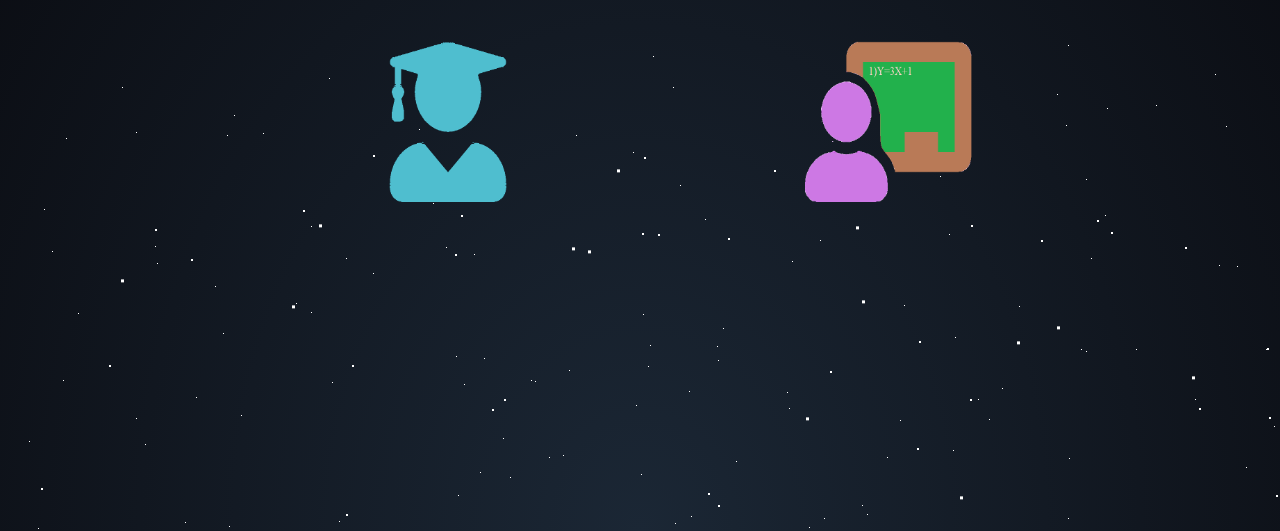
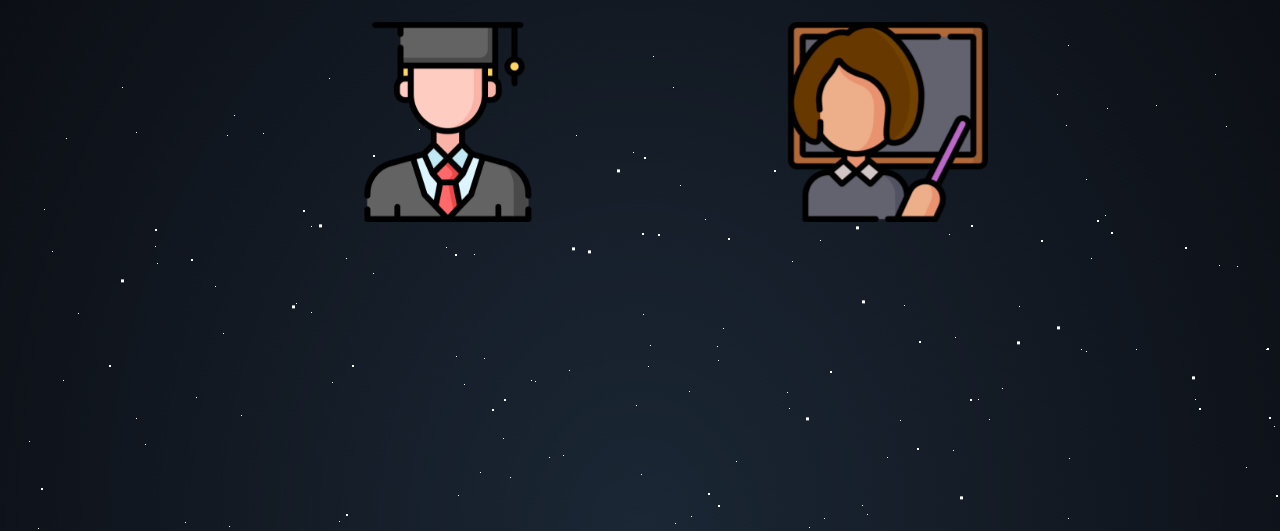
Before and after one commit to escuela-tecnica-35/oixum-web, a plain HTML site: page home.html in a window 1280 px wide. Shown: the part 268-799 px from the top of the page. Drawn offline with Linux system fonts and the light colour scheme.

Commit message:
cambio de logo

```diff
--- a/home.html
+++ b/home.html
@@ -25,11 +25,11 @@
    <h1> Bienvenidos a Oixum</h1>
    <div class="row">
    <div class="column"> <div class="content"> <div class="zoom"> <div class="container"> <a href="Alumnos.html">
-   <img src="estud.png" alt="Estudiante" class="image" width="200px" height="200px"> </a>
+   <img src="images/estudiante.png" alt="Estudiante" class="image" width="200px" height="200px"> </a>
    <div class="middle2">
      <a  href="Alumnos.html"class="text" > Estudiantes </a> </div> </div> </div> </div> </div>
    <div class="column"> <div class="content"> <div class="zoom"> <div class="container"> <a href="#Profesor">
-   <img src="profe.png" alt="Profesor" class="image" width="200px" height="200px"> </a>
+   <img src="images/Profesor.png" alt="Profesor" class="image" width="200px" height="200px"> </a>
    <div class="middle2">
      <a  href="#Profesor"class="text" > Profesores </a> </div> </div> </div> </div> </div> </div> </section>
 <div id='stars'></div>
```
Also changed, not shown: Images/estudiante.png (added), Images/profesor.png (added).
